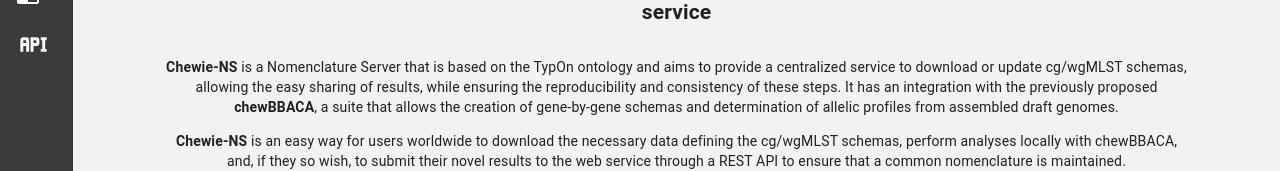
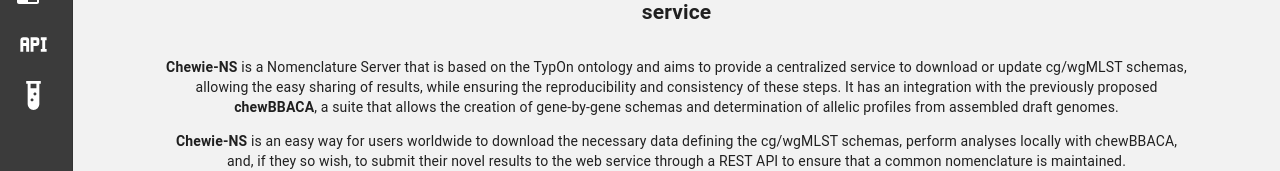
Before and after one commit to B-UMMI/Chewie-NS, a React (Create React App) app in the folder frontend_react/chewie_ns/: page / in a window 1280 px wide. Shown: the part 359-530 px from the top of the page. Built offline with nearby package versions, Linux system fonts and the light colour scheme.

Commit message:
Added a new button that redirects users to the tutorial website.

```diff
--- a/frontend_react/chewie_ns/src/components/Navigation/MuiSideDrawer/MuiSideDrawer.js
+++ b/frontend_react/chewie_ns/src/components/Navigation/MuiSideDrawer/MuiSideDrawer.js
@@ -33,6 +33,7 @@ import ChromeReaderModeIcon from "@material-ui/icons/ChromeReaderMode";
 
 // Material Design Icon import
 import { mdiApi } from "@mdi/js";
+import { mdiTestTube } from "@mdi/js";
 
 // React Router Dom import
 import { Link } from "react-router-dom";
@@ -282,6 +283,21 @@ class PersistentDrawerLeft extends Component {
               </ListItemIcon>
               <ListItemText primary={"API"} />
             </ListItem>
+            <ListItem
+              button
+              component="a"
+              href={"https://tutorial.chewbbaca.online/"}
+              target={"_blank"}
+              rel="noopener noreferrer"
+            >
+              <ListItemIcon>
+                <SvgIcon fontSize="large" htmlColor="#ffffff">
+                  {" "}
+                  <path d={mdiTestTube} />{" "}
+                </SvgIcon>
+              </ListItemIcon>
+              <ListItemText primary={"Tutorial"} />
+            </ListItem>
           </List>
         </Drawer>
         <main className={classes.content}>
```
